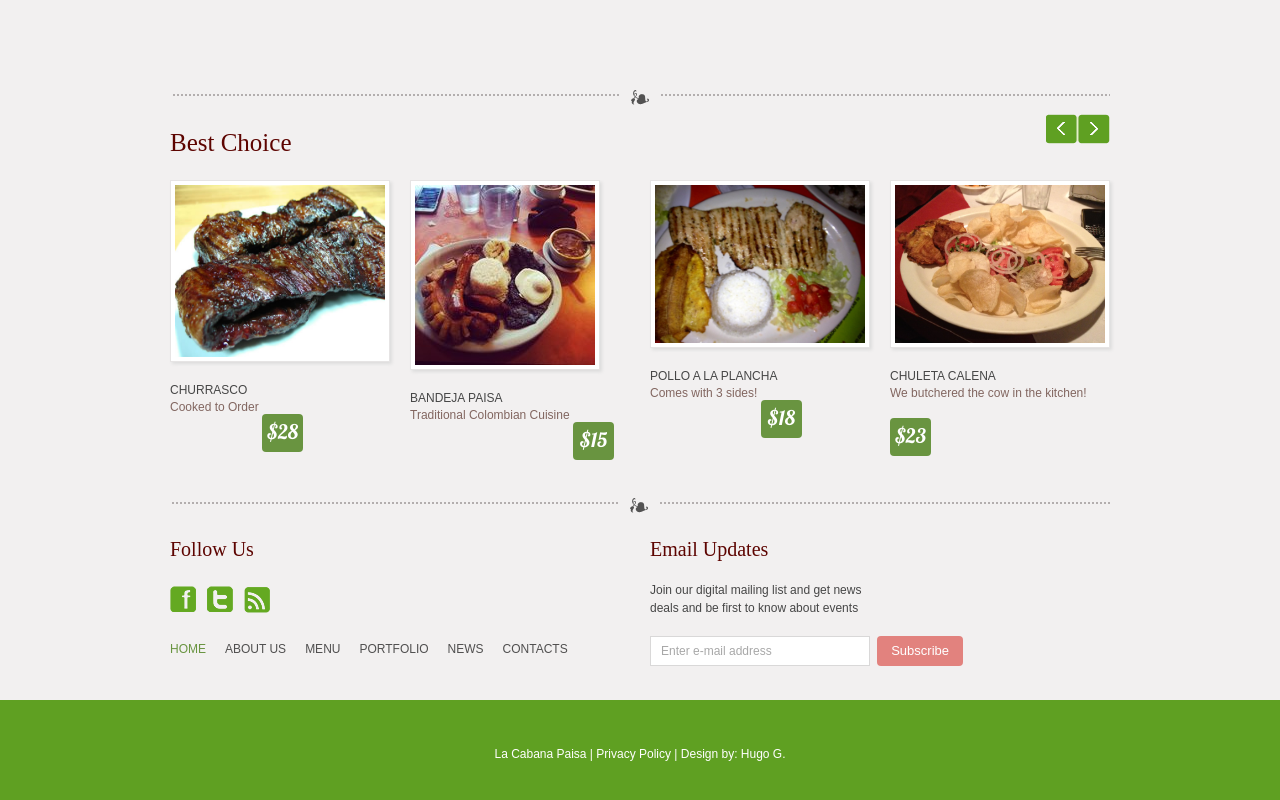
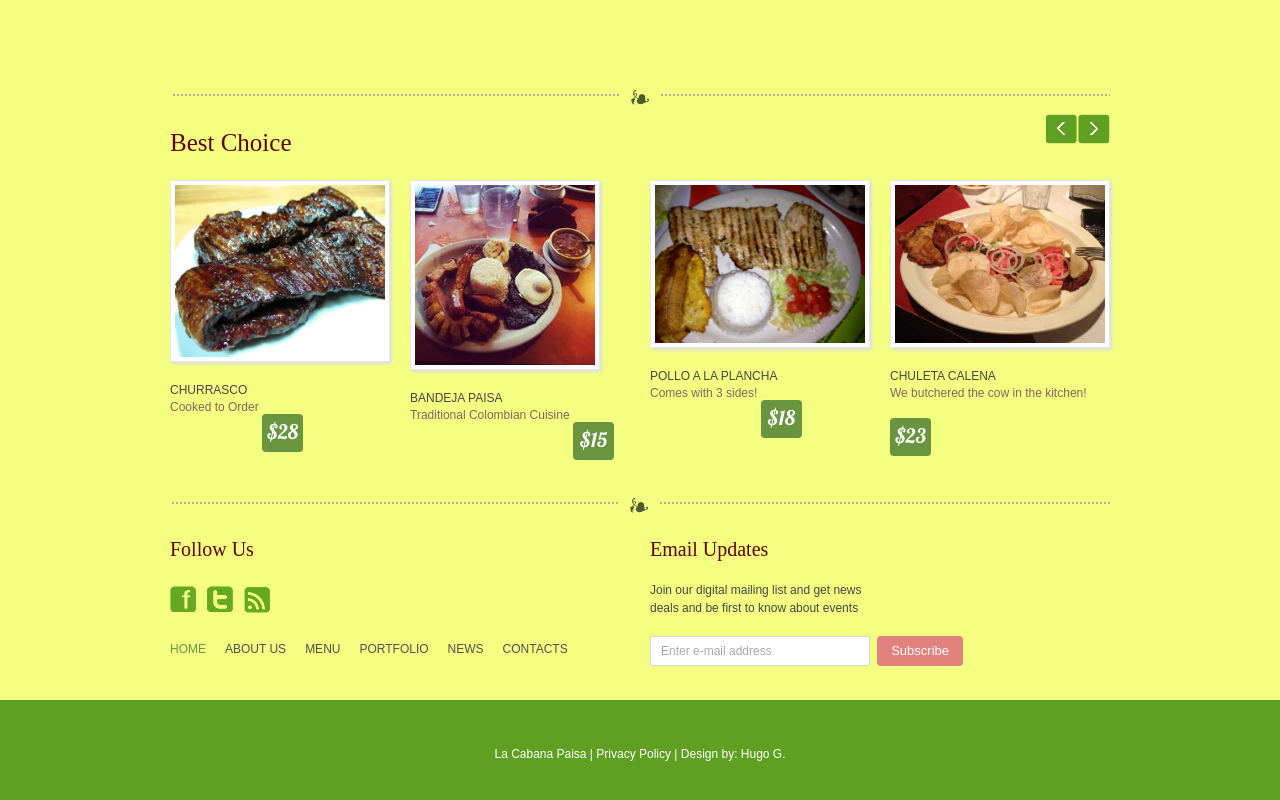
Before and after one commit to hgxmiami/finalproject, a plain HTML site: page index.html in a window 1280 px wide. Shown: the part 1490-2290 px from the top of the page. Drawn offline with Linux system fonts and the light colour scheme.

Commit message:
sdfsd
sdfs

```diff
--- a/css/style.css
+++ b/css/style.css
@@ -244,7 +244,7 @@ header h1 a img {
 
 
 .main {
-	background: #f2f0f0;
+	background: #f4ff81;
 }
 
 /*Content*/
--- a/index.html
+++ b/index.html
@@ -164,7 +164,7 @@ $(window).load(function () {
             </li>
             <li>
               <div><img src="images/empanadas.jpg" alt="">
-                <div class="col1"> <a href="#">Empanadas</a></div>
+                <div class="col1 upp"> <a href="#">Empanadas</a></div>
                 <span>Super Tasty!!</span>
                 <div class="price">$13</div>
               </div>
```
Also changed, not shown: contacts.html (+1 -1 lines).
